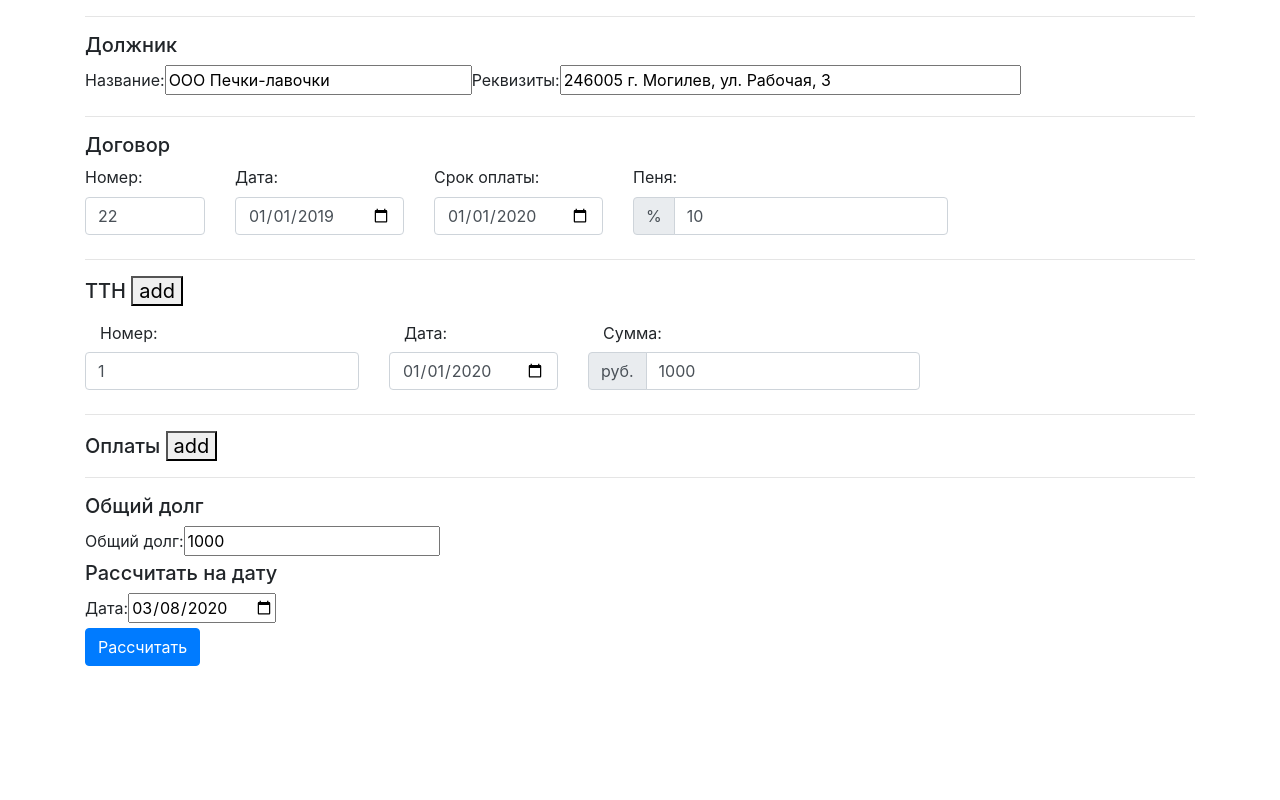
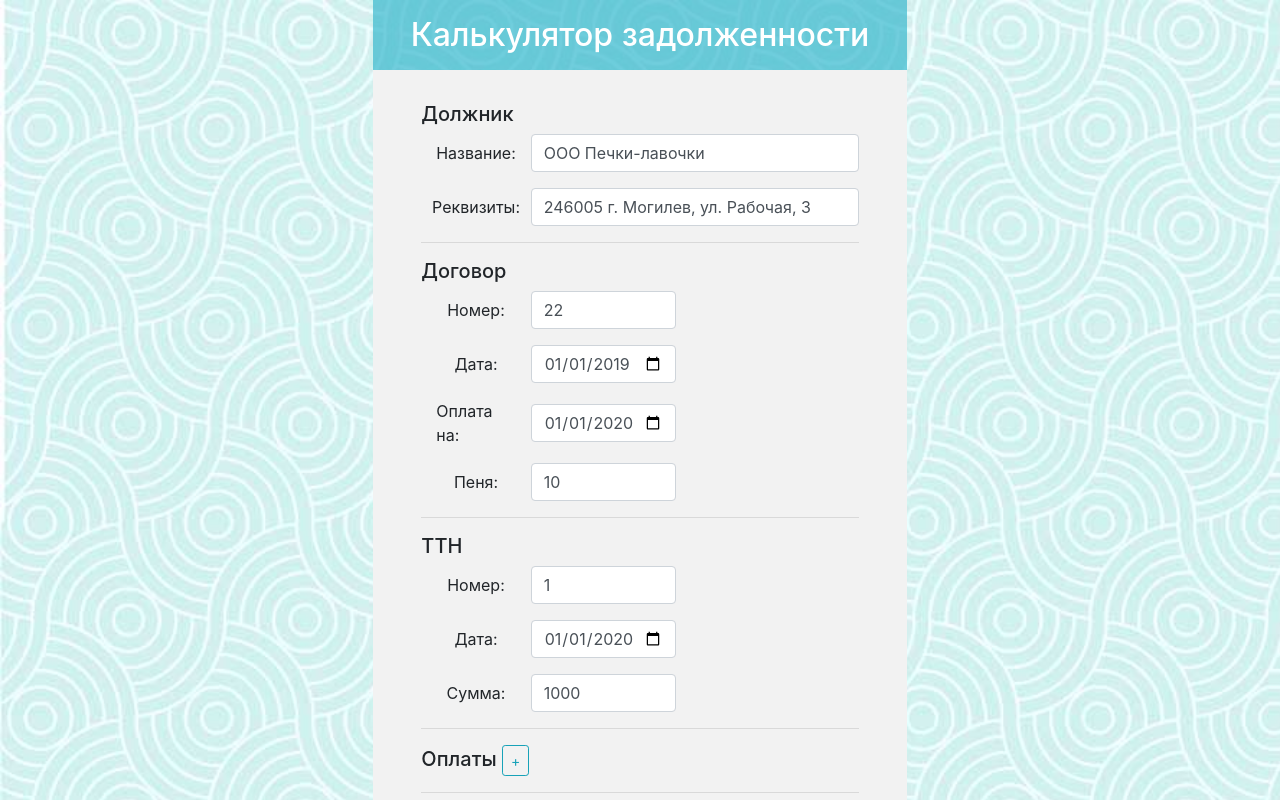
Before and after one commit to Globus007/debt-calculator-frontend, an Angular app: page / in a window 1280 px wide. Shown: the top 800 px of the page. Built offline with nearby package versions, Linux system fonts and the light colour scheme.

Commit message:
Added styles

```diff
--- a/src/app/balance/balance.component.html
+++ b/src/app/balance/balance.component.html
@@ -1,7 +1,10 @@
 <div id="balance" class="">
 
-    <label for="balance-amount">Общий долг: </label>
-    <input type="number" name="balance-amount" [ngModel]="countTotalBalance()"
-        (ngModelChange)="setTotalBalance($event)">
+    <div class="form-group form-inline">
+        <label class="col-sm-4" for="balance-amount">Общий долг: </label>
+        <input class="form-control col-sm-3" type="text" name="balance-amount"
+            [ngModel]="countTotalBalance()"
+            (ngModelChange)="setTotalBalance($event)">
+    </div>
 
 </div>
--- a/src/app/bill/bill.component.html
+++ b/src/app/bill/bill.component.html
@@ -1,27 +1,22 @@
-<div id="bill" class="form-group row">
+<div id="bill" class="">
 
-        <div class="col-auto">
-                <label class="col-sm-2 col-form-label" for="bill-number">Номер: </label>
-                <input class="form-control" type="text" name="bill-number" [(ngModel)]="bill.number">
+        <div class="form-group form-inline">
+                <label class="col-sm-3" for="bill-number">Номер: </label>
+                <input class="form-control col-sm-4" type="text" name="bill-number" size="5" [(ngModel)]="bill.number">
         </div>
 
-        <div class="col-auto">
-                <label class="col-sm-2 col-form-label" for="bill-date">Дата: </label>
-                <input class="form-control" type="date" name="bill-date" [ngModel]="bill.date | date:'yyyy-MM-dd'"
-                        (ngModelChange)="bill.date = $event">
+        <div class="form-group form-inline">
+                <label class="col-sm-3" for="bill-date">Дата: </label>
+                <input class="form-control col-sm-4" type="date" name="bill-date"
+                        [ngModel]="bill.date | date:'yyyy-MM-dd'" (ngModelChange)="bill.date = $event">
         </div>
 
-        <div class="col-auto">
-                <label class="col-sm-2 col-form-label" for="bill-amount">Сумма: </label>
-                <div class="input-group mb-2">
-                        <div class="input-group-prepend">
-                                <div class="input-group-text">руб.</div>
-                        </div>
-                        <input class="form-control" type="number" name="bill-amount" [(ngModel)]="bill.amount">
-                </div>
+        <div class="form-group form-inline">
+                <label class="col-sm-3" for="bill-amount">Сумма: </label>
+                <input class="form-control col-sm-4" type="text" name="bill-amount" size="10"
+                        [(ngModel)]="bill.amount">
+
+                <button *ngIf="displayDeleteButton()" type="button" (click)="deleteBill()">delete</button>
         </div>
 
-        <div class="col-auto">
-                <button *ngIf="displayDeleteButton()" type="button" (click)="deleteBill()">delete</button>
-        </div>
 </div>
--- a/src/app/calculation-date/calculation-date.component.html
+++ b/src/app/calculation-date/calculation-date.component.html
@@ -1,7 +1,9 @@
 <div name="calculation-date" class="">
 
-    <label for="calculator-date">Дата: </label>
-    <input type="date" name="calculation-date" [ngModel]="calculationDate | date:'yyyy-MM-dd'"
-        (ngModelChange)="setCalculationDate($event)">
+    <div class="form-group form-inline">
+        <label class="col-sm-3" for="calculator-date">Дата: </label>
+        <input class="form-control col-sm-4" type="date" name="calculation-date"
+            [ngModel]="calculationDate | date:'yyyy-MM-dd'" (ngModelChange)="setCalculationDate($event)">
+    </div>
 
 </div>
--- a/src/app/calculator/calculator.component.css
+++ b/src/app/calculator/calculator.component.css
@@ -0,0 +1,11 @@
+.calculator-input {
+    background: #F2F2F2;
+}
+.calculator-heading {
+    background: rgba(52, 182, 204, 0.67);
+    color: #fff;
+}
+.calculator-body {
+    background: url(/assets/img/bck.jpg)no-repeat;
+    background-size: cover;
+}
--- a/src/app/calculator/calculator.component.html
+++ b/src/app/calculator/calculator.component.html
@@ -1,6 +1,7 @@
-<div id="calculator" class="container">
+<div class="calculator-body">
+<h2 class="container calculator-heading col-md-5 mt-0 mb-3 my-md-0 py-3 text-center d-block">Калькулятор задолженности</h2>
+<div id="calculator" class="container calculator-input col-11 mx-auto col-md-5 px-2 px-lg-5 py-3">
     <form>
-        <hr>
         <h5 class="mt-3">Должник</h5>
         <app-debtor></app-debtor>
 
@@ -11,7 +12,7 @@
         <hr>
         <h5 class="mt-1">
             ТТН
-            <button type="button" (click)="addBill()" class="">add</button>
+            <!-- <button type="button" (click)="addBill()" class="">add</button> -->
         </h5>
         <div *ngFor="let bill of bills; let i=index">
             <app-bill [index]="i"></app-bill>
@@ -20,7 +21,7 @@
         <hr>
         <h5 class="mt-1">
             Оплаты
-            <button type="button" (click)="addPayment()" class="">add</button>
+            <button type="button" (click)="addPayment()" class="btn btn-outline-info btn-sm"> + </button>
         </h5>
         <div *ngFor="let payment of payments; let i = index">
             <app-payment [index]="i"></app-payment>
@@ -33,6 +34,9 @@
         <h5>Рассчитать на дату</h5>
         <app-calculation-date></app-calculation-date>
 
-        <input type="button" (click)="makeCalculation()" class="btn btn-primary" value="Рассчитать">
+        <div class="col-12 mt-3 calculate-button-parent">
+            <input class="btn btn-warning btn-lg btn-block" type="button" (click)="makeCalculation()" value="Рассчитать">
+        </div>
     </form>
 </div>
+</div>
--- a/src/app/contract/contract.component.html
+++ b/src/app/contract/contract.component.html
@@ -1,30 +1,23 @@
-<div id="contract" class="form-group row">
+<div id="contract" class="">
 
-    <div class="col-auto">
-        <label for="contract-number">Номер: </label>
-        <input class="form-control" type="text" name="contract-number" size="5" [(ngModel)]="contract.number">
+    <div class="form-group form-inline">
+        <label class="col-sm-3" for="contract-number">Номер: </label>
+        <input class="form-control col-sm-4" type="text" name="contract-number" size="5" [(ngModel)]="contract.number">
+    </div>
+    <div class="form-group form-inline">
+        <label class="col-sm-3" for="contract-date">Дата: </label>
+        <input class="form-control col-sm-4" type="date" name="contract-date"
+            [ngModel]="contract.date | date:'yyyy-MM-dd'" (ngModelChange)="contract.date = $event">
     </div>
 
-    <div class="col-auto">
-        <label for="contract-date">Дата: </label>
-        <input class="form-control" type="date" name="contract-date" [ngModel]="contract.date | date:'yyyy-MM-dd'"
-            (ngModelChange)="contract.date = $event">
-    </div>
-
-    <div class="col-auto">
-        <label for="contract-pay-date">Срок оплаты: </label>
-        <input class="form-control" type="date" name="contract-pay-date"
+    <div class="form-group form-inline">
+        <label class="col-sm-3" for="contract-pay-date">Оплата на: </label>
+        <input class="form-control col-sm-4" type="date" name="contract-pay-date"
             [ngModel]="contract.paymentDate | date:'yyyy-MM-dd'" (ngModelChange)="contract.paymentDate = $event">
     </div>
-
-    <div class="col-auto">
-        <label for="contract-fine">Пеня: </label>
-        <div class="input-group mb-2">
-            <div class="input-group-prepend">
-                <div class="input-group-text">%</div>
-            </div>
-            <input class="form-control" type="number" name="contract-fine" size="3" [(ngModel)]="contract.fine">
-        </div>
+    <div class="form-group form-inline">
+        <label class="col-sm-3" for="contract-fine">Пеня: </label>
+        <input class="form-control col-sm-4" type="number" name="contract-fine" size="3" [(ngModel)]="contract.fine">
     </div>
 
 </div>
--- a/src/app/debtor/debtor.component.html
+++ b/src/app/debtor/debtor.component.html
@@ -1,9 +1,12 @@
 <div id="debtor" class="">
 
-    <label for="debtor-name">Название: </label>
-    <input type="text" name="debtor-name" size="25" [(ngModel)]="debtor.name">
+    <div class="form-group form-inline">
+        <label class="col-sm-3" for="debtor-name">Название: </label>
+        <input class="form-control col-sm-9" type="text" name="debtor-name" size="25" [(ngModel)]="debtor.name">
+    </div>
 
-    <label for="debtor-props">Реквизиты: </label>
-    <input type="text" name="debtor-props" size="40" [(ngModel)]="debtor.props">
-
+    <div class="form-group form-inline">
+        <label class="col-sm-3" for="debtor-props">Реквизиты: </label>
+        <input class="form-control col-sm-9" type="text" name="debtor-props" size="40" [(ngModel)]="debtor.props">
+    </div>
 </div>
--- a/src/app/payment/payment.component.html
+++ b/src/app/payment/payment.component.html
@@ -1,10 +1,13 @@
 <div id="payment" class="">
 
-    <label for="payment-date">Дата: </label>
-    <input type="date" name="payment-date" value="2019-01-10">
+    <div class="form-group form-inline">
+        <label class="col-sm-2" for="payment-date">Дата: </label>
+        <input class="form-control col-sm-4" type="date" name="payment-date" value="2019-01-10">
 
-    <label for="payment-amount">Сумма: </label>
-    <input type="number" name="payment-amount" size="3" value="100">
+        <label class="col-sm-2" for="payment-amount">Сумма: </label>
+        <input class="form-control col-sm-3" type="text" name="payment-amount" size="3" value="100">
 
-    <button type="button" (click)="deletePayment()">delete</button>
+        <button class="btn btn-info" type="button" (click)="deletePayment()"> - </button>
+    </div>
+
 </div>
--- a/src/app/service/data/calculator-data.service.ts
+++ b/src/app/service/data/calculator-data.service.ts
@@ -59,8 +59,8 @@ export class CalculatorDataService {
     )
 
     console.log(transferData)
-    // this.restService.sendData(transferData).subscribe(data => {
-    //   // console.log(data)
-    // })
+    this.restService.sendData(transferData).subscribe(data => {
+      console.log(data)
+    })
   }
 }
```
Also changed, not shown: src/assets/img/bck.jpg (added).
